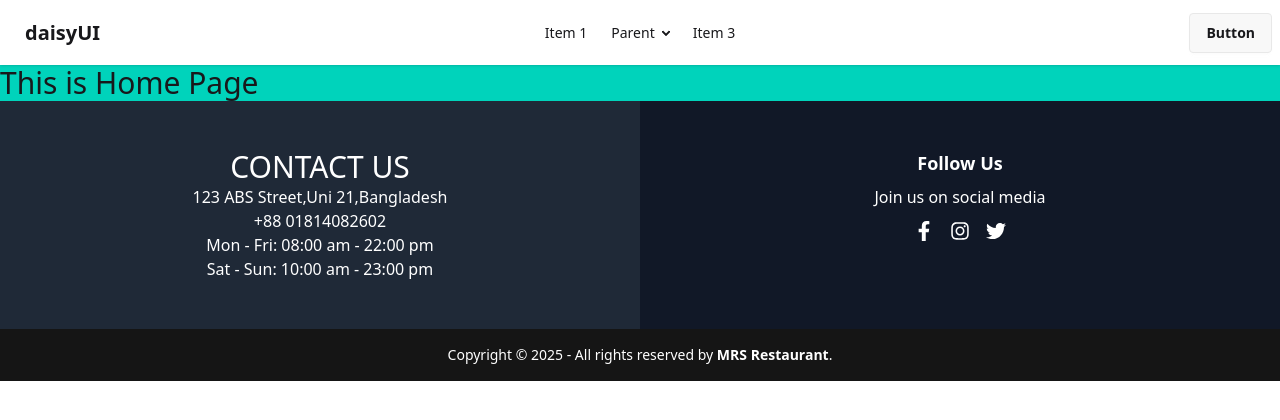
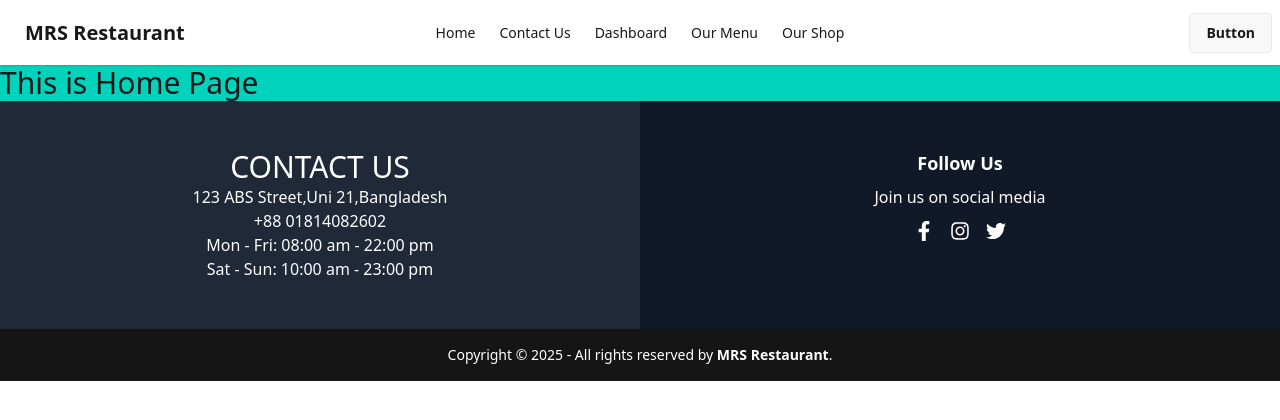
Before and after one commit to Abusayem99133/mrs-restaurant-client, a React (Vite) app: page / in a window 1280 px wide. Shown: the top 420 px of the page. Built offline with nearby package versions, Linux system fonts and the light colour scheme.

Commit message:
create to the new component in banner section

```diff
--- a/package.json
+++ b/package.json
@@ -17,6 +17,7 @@
     "react": "^19.1.1",
     "react-dom": "^19.1.1",
     "react-icons": "^5.5.0",
+    "react-responsive-carousel": "^3.2.23",
     "react-router-dom": "^7.8.1",
     "sort-by": "^1.2.0",
     "tailwindcss": "^4.1.12"
--- /dev/null
+++ b/src/Pages/Home/Banner.jsx
@@ -0,0 +1,23 @@
+import { Carousel } from "react-responsive-carousel";
+import "react-responsive-carousel/lib/styles/carousel.min.css";
+
+const Banner = () => {
+  return (
+    <Carousel>
+      <div>
+        <img src="assets/1.jpeg" />
+        <p className="legend">Legend 1</p>
+      </div>
+      <div>
+        <img src="assets/2.jpeg" />
+        <p className="legend">Legend 2</p>
+      </div>
+      <div>
+        <img src="assets/3.jpeg" />
+        <p className="legend">Legend 3</p>
+      </div>
+    </Carousel>
+  );
+};
+
+export default Banner;
--- a/src/Pages/Shareds/Navbar/Navbar.jsx
+++ b/src/Pages/Shareds/Navbar/Navbar.jsx
@@ -1,3 +1,22 @@
+import { Link } from "react-router-dom";
+
+const navOptions = [
+  <li>
+    <Link to={"/"}>Home</Link>
+  </li>,
+  <li>
+    <Link to={"contact"}>Contact Us</Link>
+  </li>,
+  <li>
+    <Link to={"dashboard"}>Dashboard</Link>
+  </li>,
+  <li>
+    <Link to={"ourMenu"}>Our Menu</Link>
+  </li>,
+  <li>
+    <Link to={"ourShop"}>Our Shop</Link>
+  </li>,
+];
 const Navbar = () => {
   return (
     <div>
@@ -25,49 +44,13 @@ const Navbar = () => {
               tabIndex={0}
               className="menu menu-sm dropdown-content bg-base-100 rounded-box z-1 mt-3 w-52 p-2 shadow"
             >
-              <li>
-                <a>Item 1</a>
-              </li>
-              <li>
-                <a>Parent</a>
-                <ul className="p-2">
-                  <li>
-                    <a>Submenu 1</a>
-                  </li>
-                  <li>
-                    <a>Submenu 2</a>
-                  </li>
-                </ul>
-              </li>
-              <li>
-                <a>Item 3</a>
-              </li>
+              {navOptions}
             </ul>
           </div>
-          <a className="btn btn-ghost text-xl">daisyUI</a>
+          <a className="btn btn-ghost text-xl">MRS Restaurant</a>
         </div>
         <div className="navbar-center hidden lg:flex">
-          <ul className="menu menu-horizontal px-1">
-            <li>
-              <a>Item 1</a>
-            </li>
-            <li>
-              <details>
-                <summary>Parent</summary>
-                <ul className="p-2">
-                  <li>
-                    <a>Submenu 1</a>
-                  </li>
-                  <li>
-                    <a>Submenu 2</a>
-                  </li>
-                </ul>
-              </details>
-            </li>
-            <li>
-              <a>Item 3</a>
-            </li>
-          </ul>
+          <ul className="menu menu-horizontal px-1">{navOptions}</ul>
         </div>
         <div className="navbar-end">
           <a className="btn">Button</a>
```
Also changed, not shown: 1 other file (tests, documents, lock files or other folders).
